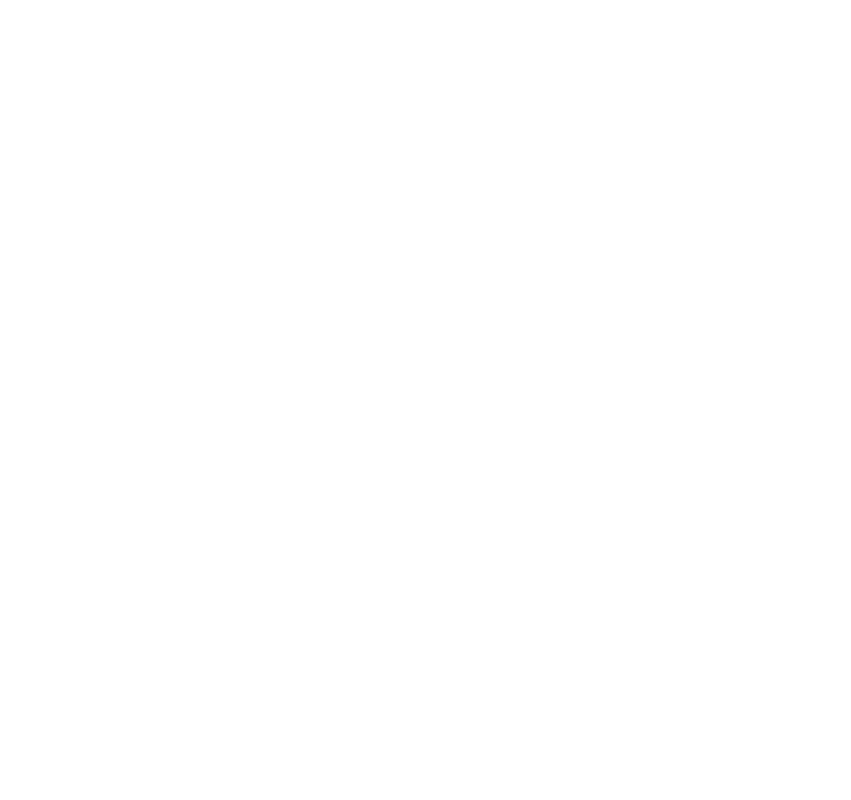
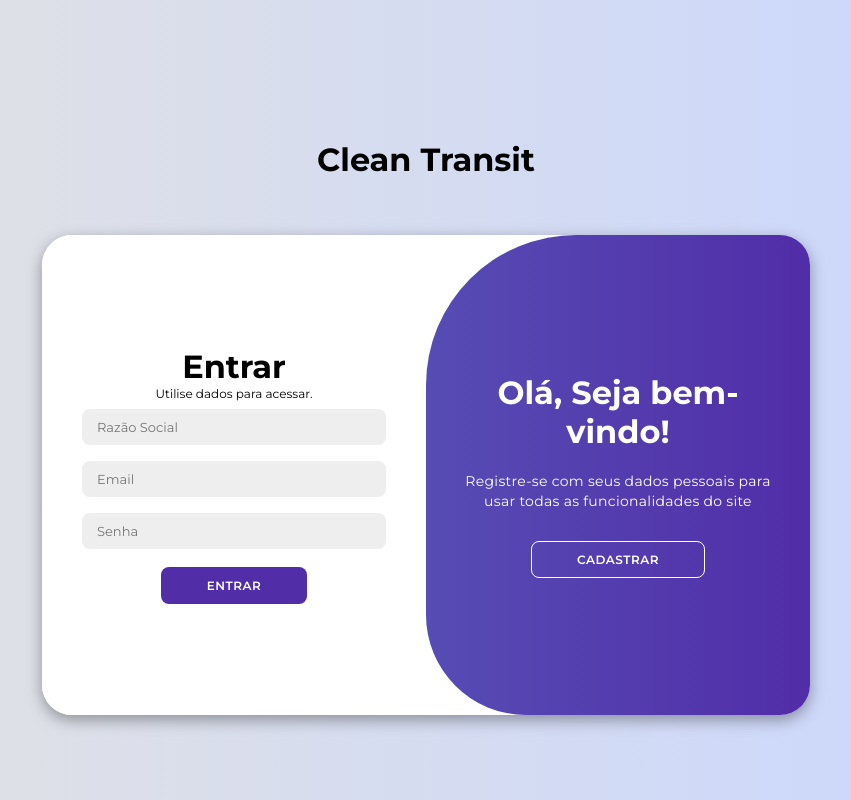
Before and after one commit to DanielR1naldi/CleanTransit, a plain HTML site: page Front/index.html in a window 1280 px wide. Shown: the whole page, without its empty margins (214-1065 px from the left). Drawn offline with Linux system fonts and the light colour scheme.

Commit message:
Login / Cadastro no site
Aqui criei a área de login e cadastro do usuário, onde futuramente iremos validar as opções para poder fazer o cadastro da empresa.

```diff
--- a/Front/index.html
+++ b/Front/index.html
@@ -3,9 +3,54 @@
 <head>
     <meta charset="UTF-8">
     <meta name="viewport" content="width=device-width, initial-scale=1.0">
+    <link rel="stylesheet" href="https://cdnjs.cloudflare.com/ajax/libs/font-awesome/6.4.2/css/all.min.css">
+    <link rel="stylesheet" href="main.css">
     <title>CleanTransit</title>
 </head>
 <body>
 
+    <div class="titulo-login">
+        <h1>Clean Transit</h1>
+    </div>
+    <div class="container" id="container">
+        <div class="form-container sign-up">
+            <form>
+                <h1>Cadastro</h1>
+                <span>Informe seus dados para criar seu cadastro.</span>
+                <input type="text" placeholder="Razão Social">
+                <input type="text" placeholder="CNPJ">
+                <input type="email" placeholder="Email">
+                <input type="password" placeholder="Senha">
+                <button>Cadastrar</button>
+            </form>
+        </div>
+        <div class="form-container sign-in">
+            <form>
+                <h1>Entrar</h1>
+                <span>Utilise dados para acessar.</span>
+                <input type="text" placeholder="Razão Social">
+                <input type="email" placeholder="Email">
+                <input type="password" placeholder="Senha">
+                <button>Entrar</button>
+            </form>
+        </div>
+
+        <div class="toggle-container">
+            <div class="toggle">
+                <div class="toggle-panel toggle-left">
+                    <h1>Bem-vindo de volta!</h1>
+                    <p>Insira seus dados pessoais para usar todos os recursos do site</p>
+                    <button class="hidden" id="login">Entrar</button>
+                </div>
+                <div class="toggle-panel toggle-right">
+                    <h1>Olá, Seja bem-vindo!</h1>
+                    <p>Registre-se com seus dados pessoais para usar todas as funcionalidades do site</p>
+                    <button class="hidden" id="register">Cadastrar</button>
+                </div>
+            </div>
+        </div>
+    </div>
+
+    <script src="main.js"></script>
 </body>
 </html>
--- a/Front/main.css
+++ b/Front/main.css
@@ -0,0 +1,206 @@
+@import url('https://fonts.googleapis.com/css2?family=Montserrat:wght@300;400;500;600;700&display=swap');
+
+/*---------------------  título LOGIN - CRIAR CADASTRO   ---------------------*/
+
+.titulo-login{
+    line-height: 150px;
+}
+
+/*-----------------------------------------------------------------------------*/
+
+/*---------------------  LOGIN - CRIAR CADASTRO   ---------------------*/
+*{
+    margin: 0;
+    padding: 0;
+    box-sizing: border-box;
+    font-family: 'Montserrat', sans-serif;
+}
+
+body{
+    background-color: #c9d6ff;
+    background: linear-gradient(to right, #e2e2e2, #c9d6ff);
+    display: flex;
+    align-items: center;
+    justify-content: center;
+    flex-direction: column;
+    height: 100vh;
+}
+
+.container{
+    background-color: #fff;
+    border-radius: 30px;
+    box-shadow: 0 5px 15px rgba(0, 0, 0, 0.35);
+    position: relative;
+    overflow: hidden;
+    width: 768px;
+    max-width: 100%;
+    min-height: 480px;
+}
+
+.container p{
+    font-size: 14px;
+    line-height: 20px;
+    letter-spacing: 0.3px;
+    margin: 20px 0;
+}
+
+.container span{
+    font-size: 12px;
+}
+
+.container a{
+    color: #333;
+    font-size: 13px;
+    text-decoration: none;
+    margin: 15px 0 10px;
+}
+
+.container button{
+    background-color: #512da8;
+    color: #fff;
+    font-size: 12px;
+    padding: 10px 45px;
+    border: 1px solid transparent;
+    border-radius: 8px;
+    font-weight: 600;
+    letter-spacing: 0.5px;
+    text-transform: uppercase;
+    margin-top: 10px;
+    cursor: pointer;
+}
+
+.container button.hidden{
+    background-color: transparent;
+    border-color: #fff;
+}
+
+.container form{
+    background-color: #fff;
+    display: flex;
+    align-items: center;
+    justify-content: center;
+    flex-direction: column;
+    padding: 0 40px;
+    height: 100%;
+}
+
+.container input{
+    background-color: #eee;
+    border: none;
+    margin: 8px 0;
+    padding: 10px 15px;
+    font-size: 13px;
+    border-radius: 8px;
+    width: 100%;
+    outline: none;
+}
+
+.form-container{
+    position: absolute;
+    top: 0;
+    height: 100%;
+    transition: all 0.6s ease-in-out;
+}
+
+.sign-in{
+    left: 0;
+    width: 50%;
+    z-index: 2;
+}
+
+.container.active .sign-in{
+    transform: translateX(100%);
+}
+
+.sign-up{
+    left: 0;
+    width: 50%;
+    opacity: 0;
+    z-index: 1;
+}
+
+.container.active .sign-up{
+    transform: translateX(100%);
+    opacity: 1;
+    z-index: 5;
+    animation: move 0.6s;
+}
+
+@keyframes move{
+    0%, 49.99%{
+        opacity: 0;
+        z-index: 1;
+    }
+    50%, 100%{
+        opacity: 1;
+        z-index: 5;
+    }
+}
+
+.toggle-container{
+    position: absolute;
+    top: 0;
+    left: 50%;
+    width: 50%;
+    height: 100%;
+    overflow: hidden;
+    transition: all 0.6s ease-in-out;
+    border-radius: 150px 0 0 100px;
+    z-index: 1000;
+}
+
+.container.active .toggle-container{
+    transform: translateX(-100%);
+    border-radius: 0 150px 100px 0;
+}
+
+.toggle{
+    background-color: #512da8;
+    height: 100%;
+    background: linear-gradient(to right, #5c6bc0, #512da8);
+    color: #fff;
+    position: relative;
+    left: -100%;
+    height: 100%;
+    width: 200%;
+    transform: translateX(0);
+    transition: all 0.6s ease-in-out;
+}
+
+.container.active .toggle{
+    transform: translateX(50%);
+}
+
+.toggle-panel{
+    position: absolute;
+    width: 50%;
+    height: 100%;
+    display: flex;
+    align-items: center;
+    justify-content: center;
+    flex-direction: column;
+    padding: 0 30px;
+    text-align: center;
+    top: 0;
+    transform: translateX(0);
+    transition: all 0.6s ease-in-out;
+}
+
+.toggle-left{
+    transform: translateX(-200%);
+}
+
+.container.active .toggle-left{
+    transform: translateX(0);
+}
+
+.toggle-right{
+    right: 0;
+    transform: translateX(0);
+}
+
+.container.active .toggle-right{
+    transform: translateX(200%);
+}
+
+/*-----------------------------------------------------------------------------*/
--- a/Front/main.js
+++ b/Front/main.js
@@ -0,0 +1,11 @@
+const container = document.getElementById('container');
+const registerBtn = document.getElementById('register');
+const loginBtn = document.getElementById('login');
+
+registerBtn.addEventListener('click', () => {
+    container.classList.add("active");
+});
+
+loginBtn.addEventListener('click', () => {
+    container.classList.remove("active");
+});
```
